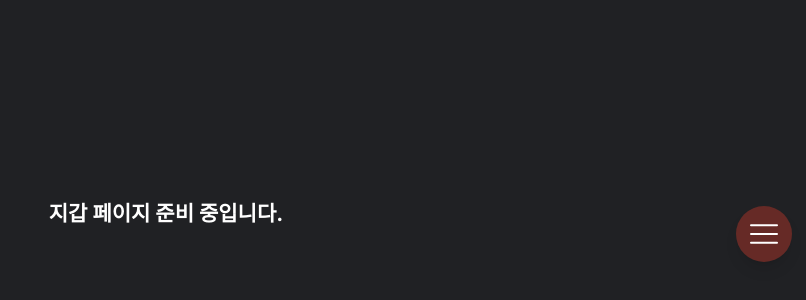
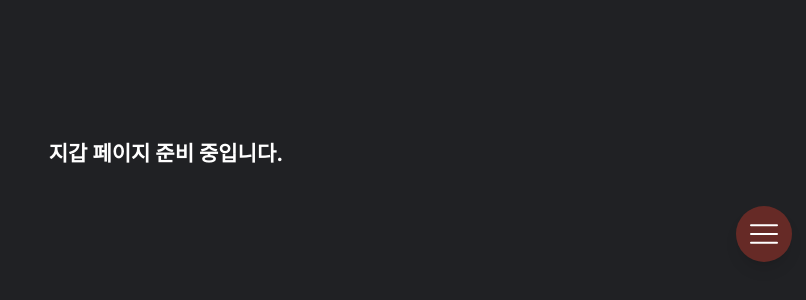
Before and after one commit to imsourceboom/nomorethink-front, a Next.js app: page /wallet in a window 1280 px wide. Shown: the part 246-546 px from the top of the page, without its empty margins (474-1280 px from the left). Built offline with nearby package versions, Linux system fonts and the light colour scheme.

Commit message:
fix: 월렛 및 설정 페이지 전체 화면 기준 정중앙 배치

```diff
--- a/app/(pages)/settings/page.tsx
+++ b/app/(pages)/settings/page.tsx
@@ -5,7 +5,7 @@ import TelegramWrapper from '@/app/components/TelegramWrapper';
 export default function Settings() {
     return (
         <TelegramWrapper>
-            <div className="flex min-h-[85vh] items-center justify-center bg-primary">
+            <div className="absolute inset-0 flex items-center justify-center bg-primary">
                 <h1 className="text-2xl font-bold text-white">설정 페이지 준비 중입니다.</h1>
             </div>
         </TelegramWrapper>
--- a/app/(pages)/wallet/page.tsx
+++ b/app/(pages)/wallet/page.tsx
@@ -5,7 +5,7 @@ import TelegramWrapper from '@/app/components/TelegramWrapper';
 export default function Wallet() {
     return (
         <TelegramWrapper>
-            <div className="flex min-h-[85vh] items-center justify-center bg-primary">
+            <div className="absolute inset-0 flex items-center justify-center bg-primary">
                 <h1 className="text-2xl font-bold text-white">지갑 페이지 준비 중입니다.</h1>
             </div>
         </TelegramWrapper>
```
